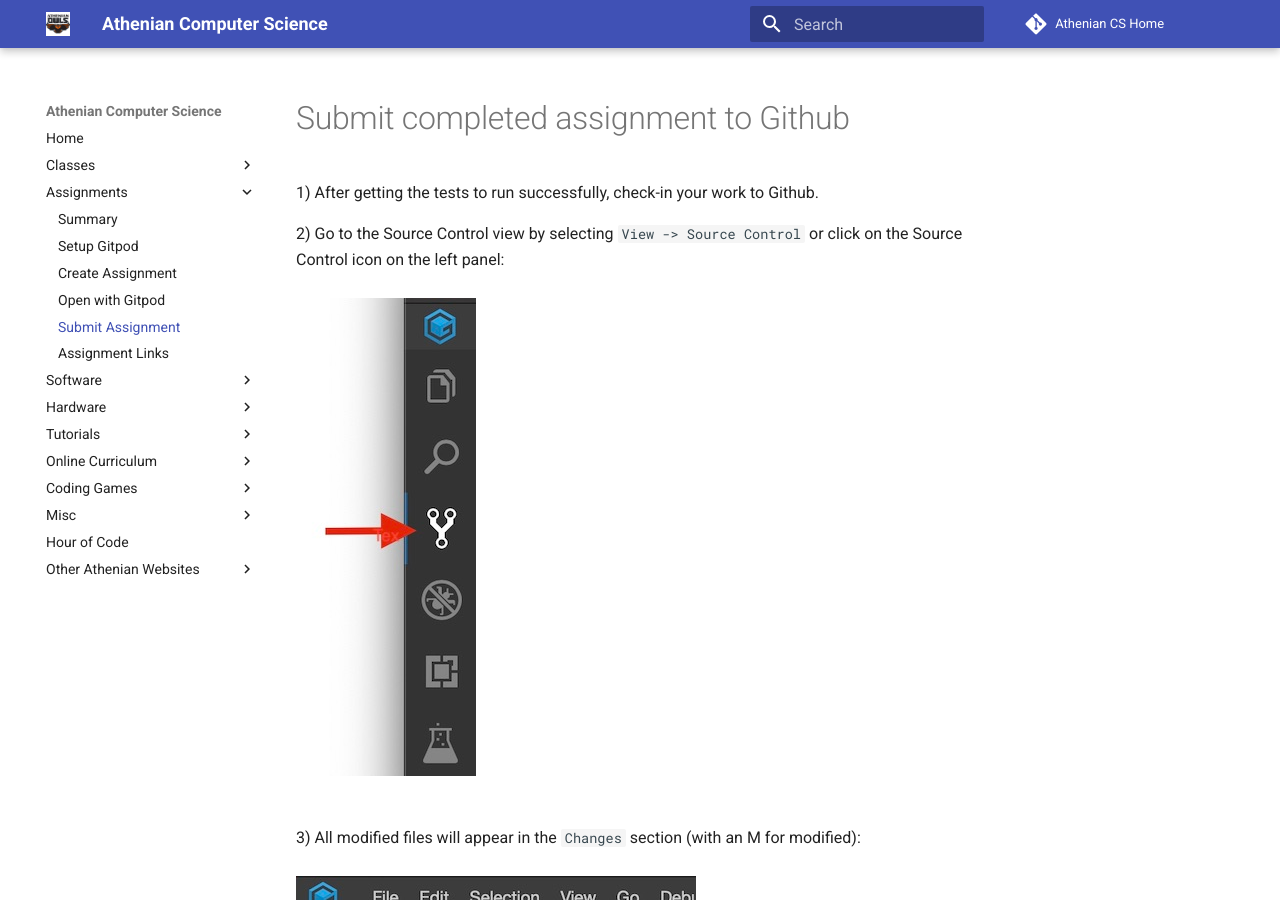
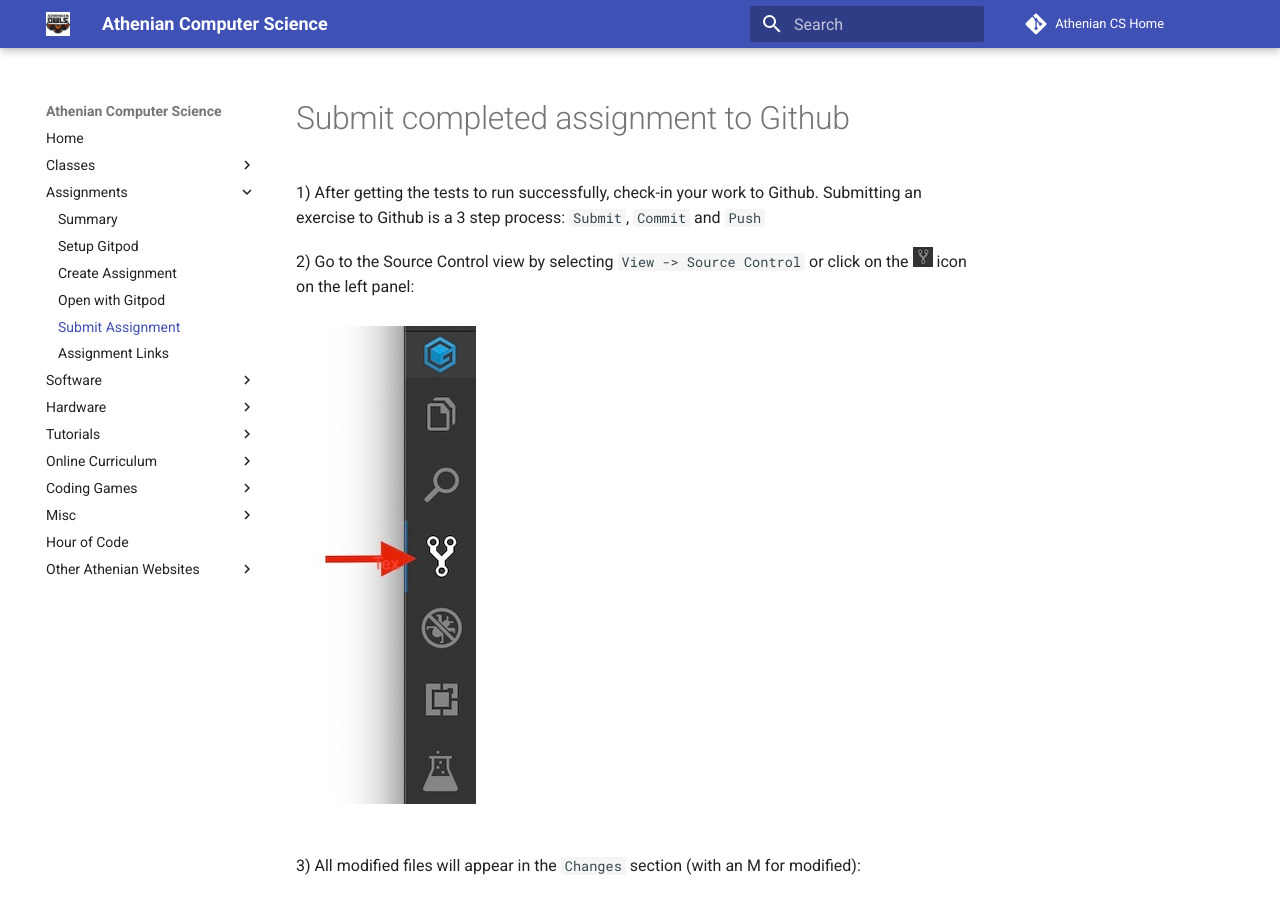
Before and after one commit to athenian-computational-thinking/athenian-cs-mkdocs, an MkDocs documentation site: the page built from docs/assignments/submit-assignment.md, in a window 1280 px wide and 900 px high. Built offline with MkDocs 1.6.1 and Material for MkDocs 9.7.7, drawn with Linux system fonts in a browser that asks for light colours; comment, search, counter and statistics services are not loaded.

Commit message:
Update docs

```diff
--- a/docs/assignments/submit-assignment.md
+++ b/docs/assignments/submit-assignment.md
@@ -1,9 +1,10 @@
 # Submit completed assignment to Github
 
 1) After getting the tests to run successfully, check-in your work to Github.
+Submitting an exercise to Github is a 3 step process: `Submit`, `Commit` and `Push`
 
 2) Go to the Source Control view by selecting `View -> Source Control` or click
-on the Source Control icon on the left panel:
+on the ![alt text](../images/github-icon.jpg "Source Control") icon on the left panel:
 <br/><br/>![alt text](../images/select-github.jpg "Select Github")<br/><br/>
 
 3) All modified files will appear in the `Changes` section (with an M for modified):
```
Also changed, not shown: docs/images/github-icon.jpg (added).
